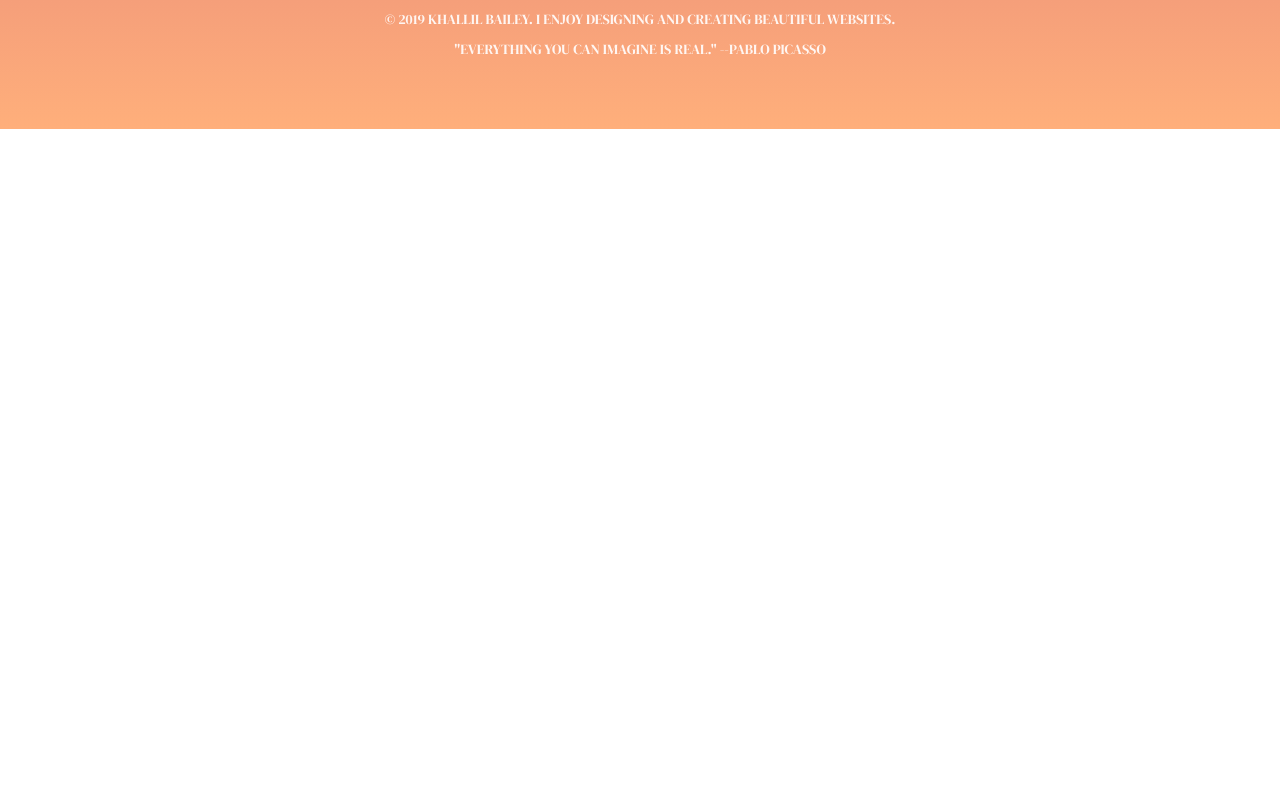
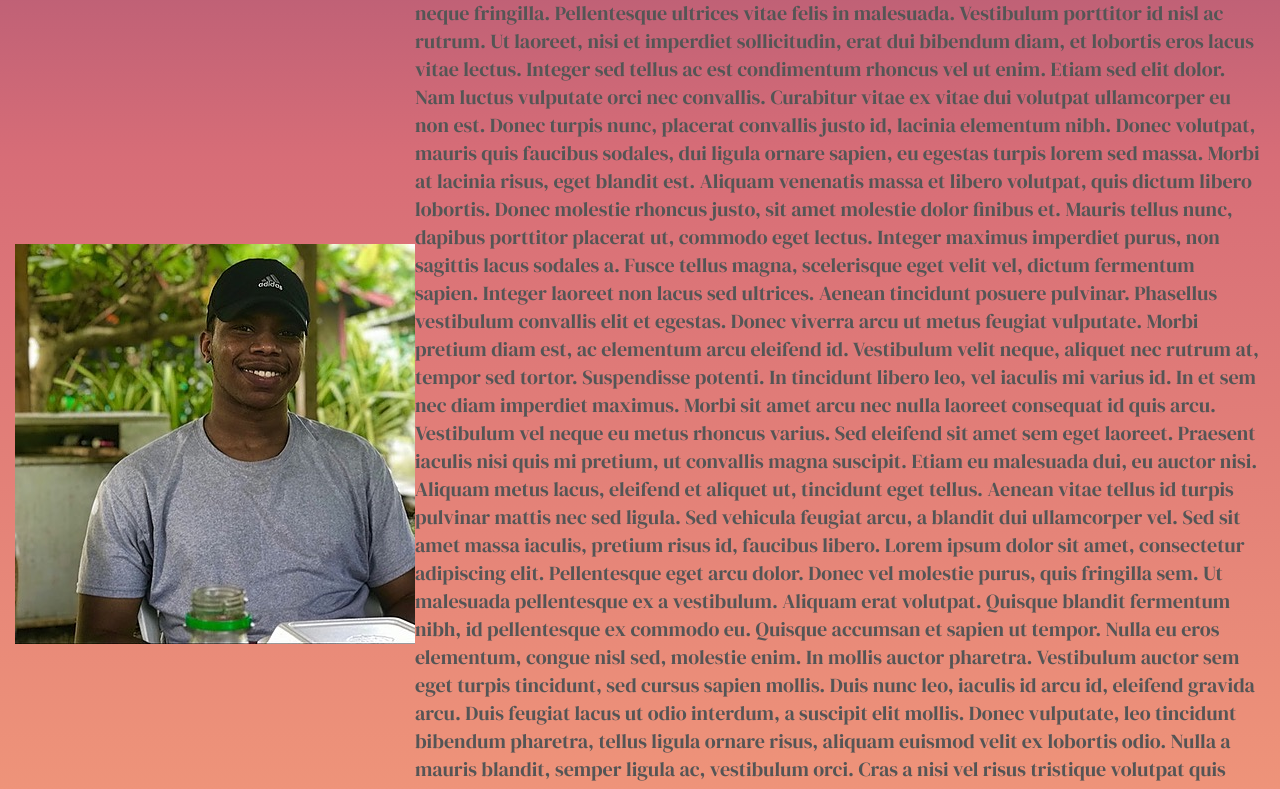
Before and after one commit to KhallilB/PortfolioOld, a plain HTML site: page index.html in a window 1280 px wide. Shown: the part 925-1714 px from the top of the page. Before the commit the page ends 1054 px from the top, so only its background shows below. Drawn offline with Linux system fonts and the light colour scheme.

Commit message:
added profile  and text

```diff
--- a/index.html
+++ b/index.html
@@ -24,30 +24,114 @@
   </head>
   <body id="top">
     <!-- Landing View -->
-      <div class="landing">
-          <div class="colored-heading">
-            <h1><span id="inspired">Inspired.</span><span id="creative">Creative.</span><span id="visual">Visual.</span></h1>
-          </div>
-        <h3>Let's Get To The Good Stuff</h3>
-        <div class="background-image"></div>
+    <div class="landing">
+      <div class="colored-heading">
+        <h1>
+          <span id="inspired">Inspired.</span
+          ><span id="creative">Creative.</span><span id="visual">Visual.</span>
+        </h1>
       </div>
+      <div class="background-image"></div>
+    </div>
+    <!-- ***************************** -->
+
+    <!-- About  -->
+    <div class="about">
+      <h3 class="title">About Me</h3>
+      <div id="two-columns">
+        <div class="about-portrait">
+          <img src="assets/images/Profile.jpg" />
+        </div>
+        <div class="about-bio">
+          <p>
+            Lorem ipsum dolor sit amet, consectetur adipiscing elit. Aenean
+            dolor augue, imperdiet sit amet justo quis, congue rhoncus ligula.
+            Mauris sodales turpis non orci tincidunt, quis lobortis neque
+            fringilla. Pellentesque ultrices vitae felis in malesuada.
+            Vestibulum porttitor id nisl ac rutrum. Ut laoreet, nisi et
+            imperdiet sollicitudin, erat dui bibendum diam, et lobortis eros
+            lacus vitae lectus. Integer sed tellus ac est condimentum rhoncus
+            vel ut enim. Etiam sed elit dolor. Nam luctus vulputate orci nec
+            convallis. Curabitur vitae ex vitae dui volutpat ullamcorper eu non
+            est. Donec turpis nunc, placerat convallis justo id, lacinia
+            elementum nibh. Donec volutpat, mauris quis faucibus sodales, dui
+            ligula ornare sapien, eu egestas turpis lorem sed massa. Morbi at
+            lacinia risus, eget blandit est. Aliquam venenatis massa et libero
+            volutpat, quis dictum libero lobortis. Donec molestie rhoncus justo,
+            sit amet molestie dolor finibus et. Mauris tellus nunc, dapibus
+            porttitor placerat ut, commodo eget lectus. Integer maximus
+            imperdiet purus, non sagittis lacus sodales a. Fusce tellus magna,
+            scelerisque eget velit vel, dictum fermentum sapien. Integer laoreet
+            non lacus sed ultrices. Aenean tincidunt posuere pulvinar. Phasellus
+            vestibulum convallis elit et egestas. Donec viverra arcu ut metus
+            feugiat vulputate. Morbi pretium diam est, ac elementum arcu
+            eleifend id. Vestibulum velit neque, aliquet nec rutrum at, tempor
+            sed tortor. Suspendisse potenti. In tincidunt libero leo, vel
+            iaculis mi varius id. In et sem nec diam imperdiet maximus. Morbi
+            sit amet arcu nec nulla laoreet consequat id quis arcu. Vestibulum
+            vel neque eu metus rhoncus varius. Sed eleifend sit amet sem eget
+            laoreet. Praesent iaculis nisi quis mi pretium, ut convallis magna
+            suscipit. Etiam eu malesuada dui, eu auctor nisi. Aliquam metus
+            lacus, eleifend et aliquet ut, tincidunt eget tellus. Aenean vitae
+            tellus id turpis pulvinar mattis nec sed ligula. Sed vehicula
+            feugiat arcu, a blandit dui ullamcorper vel. Sed sit amet massa
+            iaculis, pretium risus id, faucibus libero. Lorem ipsum dolor sit
+            amet, consectetur adipiscing elit. Pellentesque eget arcu dolor.
+            Donec vel molestie purus, quis fringilla sem. Ut malesuada
+            pellentesque ex a vestibulum. Aliquam erat volutpat. Quisque blandit
+            fermentum nibh, id pellentesque ex commodo eu. Quisque accumsan et
+            sapien ut tempor. Nulla eu eros elementum, congue nisl sed, molestie
+            enim. In mollis auctor pharetra. Vestibulum auctor sem eget turpis
+            tincidunt, sed cursus sapien mollis. Duis nunc leo, iaculis id arcu
+            id, eleifend gravida arcu. Duis feugiat lacus ut odio interdum, a
+            suscipit elit mollis. Donec vulputate, leo tincidunt bibendum
+            pharetra, tellus ligula ornare risus, aliquam euismod velit ex
+            lobortis odio. Nulla a mauris blandit, semper ligula ac, vestibulum
+            orci. Cras a nisi vel risus tristique volutpat quis nec turpis.
+            Nulla varius libero nec ex finibus sollicitudin ut sit amet neque.
+            Curabitur at elit volutpat, maximus ex et, efficitur nisi. In vitae
+            diam at sapien tincidunt condimentum id vitae mi. Maecenas tempus
+            libero vel blandit porta. In hac habitasse platea dictumst. Sed
+            fermentum leo dui, sit amet egestas dolor ultricies a. Nam sodales
+            egestas massa vitae malesuada. Duis rhoncus, turpis sed fermentum
+            feugiat, massa velit auctor nibh, id eleifend dolor leo vel nunc.
+            Nulla facilisi.
+          </p>
+        </div>
+        <p>&nbsp;</p>
+      </div>
+    </div>
     <!-- ***************************** -->
 
     <!-- Social Media(Footer) -->
     <footer id="social-media">
       <ul>
         <li>
-          <a href="https://dribbble.com/KhallilB" target="_blank"><i class="fab fa-dribbble"></i></a>
+          <a href="https://dribbble.com/KhallilB" target="_blank"
+            ><i class="fab fa-dribbble"></i
+          ></a>
         </li>
         <li>
-          <a href="https://www.instagram.com/___kcb___/" target="_blank"><i class="fab fa-instagram"></i></a>
+          <a href="https://www.instagram.com/___kcb___/" target="_blank"
+            ><i class="fab fa-instagram"></i
+          ></a>
         </li>
         <li>
-          <a href="#" target="_blank"><i class="fab fa-twitter"></i></a></li>
+          <a href="#" target="_blank"><i class="fab fa-twitter"></i></a>
         </li>
-        <li><a href="https://medium.com/@khallilbailey" target="_blank"><i class="fab fa-medium-m"></i></a></li>
+        <li>
+          <a href="https://medium.com/@khallilbailey" target="_blank"
+            ><i class="fab fa-medium-m"></i
+          ></a>
+        </li>
       </ul>
-      <p>&copy; <script>document.write(new Date().getFullYear())</script> Khallil Bailey. I enjoy designing and creating beautiful websites.</p>
+      <p>
+        &copy;
+        <script>
+          document.write(new Date().getFullYear());
+        </script>
+        Khallil Bailey. I enjoy designing and creating beautiful websites.
+      </p>
       <p>"Everything you can imagine is real." --Pablo Picasso</p>
     </footer>
     <!-- ***************************** -->
--- a/styles.css
+++ b/styles.css
@@ -34,6 +34,7 @@ h1, h2, h3, h4, h5, h6 {
 /* ************** */
 /* LANDING */
 /* ************** */
+
 .landing {
     color: #FFF;
     text-align: center;
@@ -47,7 +48,7 @@ h1, h2, h3, h4, h5, h6 {
     background-repeat: no-repeat;
     background-size: cover;
 
-    box-shadow: 1px 1px #000;
+    box-shadow: 1px 1px #FFF;
 
     min-height: 100vh;
 }
@@ -96,6 +97,28 @@ h1, h2, h3, h4, h5, h6 {
         margin-bottom: 20px;
         padding: 3px;
     }
+}
+
+/* ************** */
+/* ABOUT */
+/* ************** */
+
+h3.title {
+    color: #FFF;
+    text-transform: capitalize;
+    font-size: 36px;
+}
+
+.about {
+    padding: 15px;
+    margin-bottom: 20px;
+}
+
+.about #two-columns {
+    display: flex;
+    flex-direction: row;
+    justify-content: center;
+    align-items: center;
 }
 
 /* ************** */
```
Also changed, not shown: assets/images/Profile.jpg (added).
